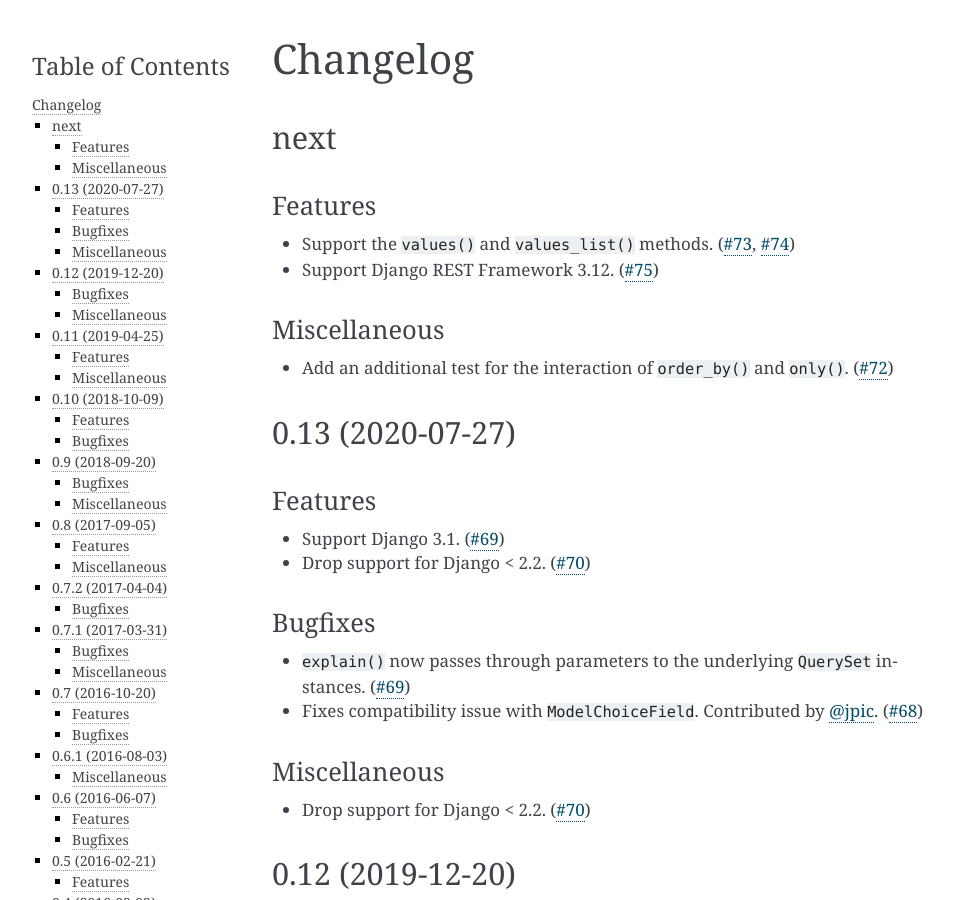
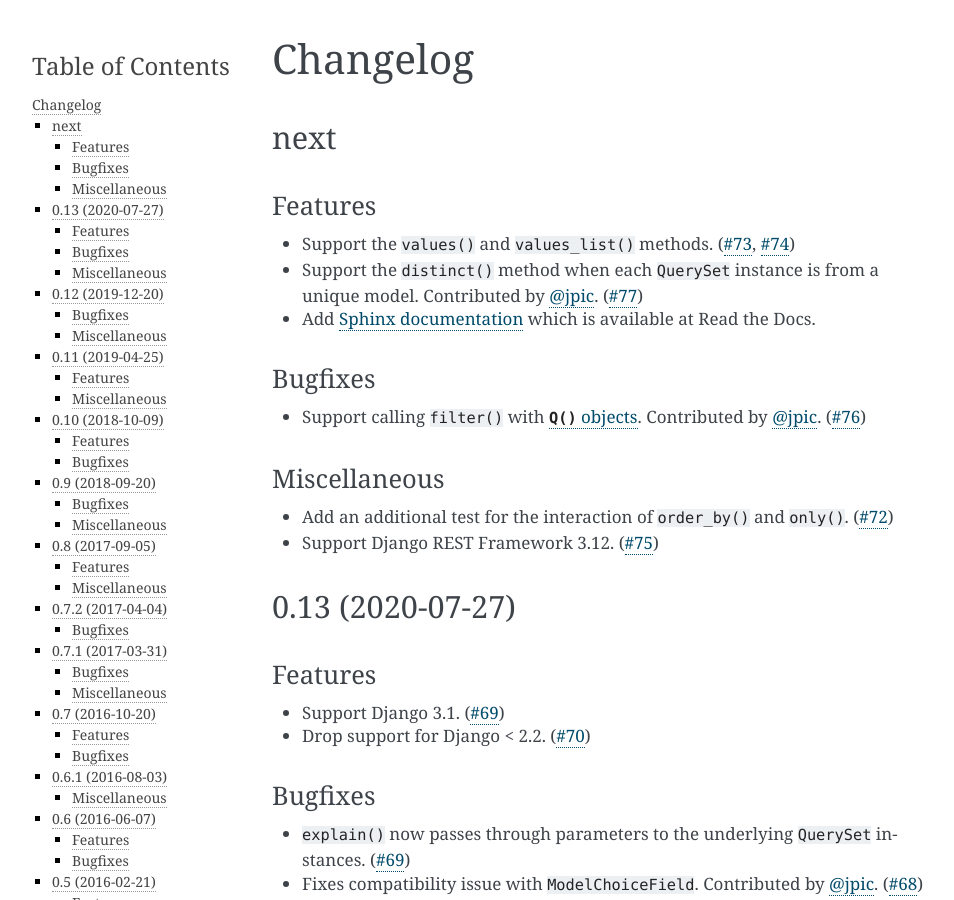
Before and after one commit to clokep/django-querysetsequence, a Sphinx documentation site: the page built from docs/changelog.rst, in a window 1280 px wide and 900 px high. Shown: the whole window, without its empty margins (148-1102 px from the left). Built offline with Sphinx 7.4.7, drawn with Linux system fonts in a browser that asks for light colours.

Commit message:
Update the changelog and supported methods.

```diff
--- a/CHANGELOG.rst
+++ b/CHANGELOG.rst
@@ -12,13 +12,27 @@ Features
 * Support the ``values()`` and ``values_list()`` methods.
   (`#73 <https://github.com/clokep/django-querysetsequence/pull/73>`_,
   `#74 <https://github.com/clokep/django-querysetsequence/pull/74>`_)
-* Support Django REST Framework 3.12. (`#75 <https://github.com/clokep/django-querysetsequence/pull/75>`_)
+* Support the ``distinct()`` method when each ``QuerySet`` instance is from a
+  unique model. Contributed by
+  `@jpic <https://github.com/jpic>`_. (`#77 <https://github.com/clokep/django-querysetsequence/pull/77>`_)
+* Add `Sphinx documentation <https://django-querysetsequence.readthedocs.io/>`_
+  which is available at Read the Docs.
+
+Bugfixes
+--------
+
+* Support calling ``filter()`` with |Q() objects|_. Contributed by
+  `@jpic <https://github.com/jpic>`_. (`#76 <https://github.com/clokep/django-querysetsequence/pull/76>`_)
+
+.. |Q() objects| replace:: ``Q()`` objects
+.. _Q() objects: https://docs.djangoproject.com/en/dev/ref/models/querysets/#q-objects
 
 Miscellaneous
 -------------
 
 * Add an additional test for the interaction of ``order_by()`` and ``only()``.
   (`#72 <https://github.com/clokep/django-querysetsequence/pull/72>`_)
+* Support Django REST Framework 3.12. (`#75 <https://github.com/clokep/django-querysetsequence/pull/75>`_)
 
 
 0.13 (2020-07-27)
--- a/docs/api.rst
+++ b/docs/api.rst
@@ -35,8 +35,9 @@ Summary of Supported APIs
       - |check|
       -
     * - |distinct|_
-      - |xmark|
-      -
+      - |check|
+      - Does not support calling ``distinct()`` if there are multiple underlying
+        ``QuerySet`` instances of the same model.
     * - |values|_
       - |check|
       - See [1]_ for information on including the ``QuerySet`` index: ``'#'``.
```
